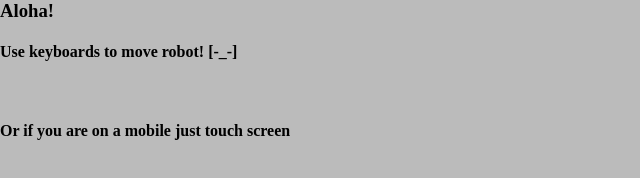
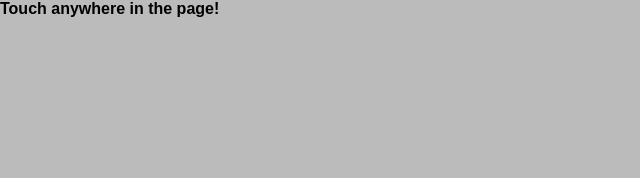
Before and after one commit to motiooon/pi-robot, a website: page index.html in a window 1280 px wide. Shown: the whole page, without its empty margins (0-640 px from the left). Drawn offline with nearby package versions, Linux system fonts and the light colour scheme; no server answers.

Commit message:
container work

```diff
--- a/index.html
+++ b/index.html
@@ -10,6 +10,7 @@
 			padding		: 0;
 			margin		: 0;
 			background-color: #BBB;
+			font-family: sans-serif;
 		}
 		#info {
 			position	: absolute;
@@ -39,11 +40,7 @@
 </head>
 <body>
 
-<h3>Aloha!</h3>
-
-<h4>Use keyboards to move robot! [-_-]</h4>
-<br/>
-<h4>Or if you are on a mobile just touch screen</h4>
+<h4>Touch anywhere in the page!</h4>
 
 <br/>
 <div id="container"></div>
@@ -75,7 +72,12 @@ function checkKey(e) {
 }
 
 
-var joystick = new VirtualJoystick();
+var joystick	= new VirtualJoystick({
+	container	: document.getElementById('container'),
+	mouseSupport	: true,
+});
+
+
 var r = setInterval(function(){
 	if(joystick.right()){
 		socket.emit('direction', 'right');
@@ -86,7 +88,7 @@ var r = setInterval(function(){
 	}else if(joystick.down()){
 		socket.emit('direction', 'back');
 	}
-},10);
+},1/30 * 1000);
 
 
 
```
